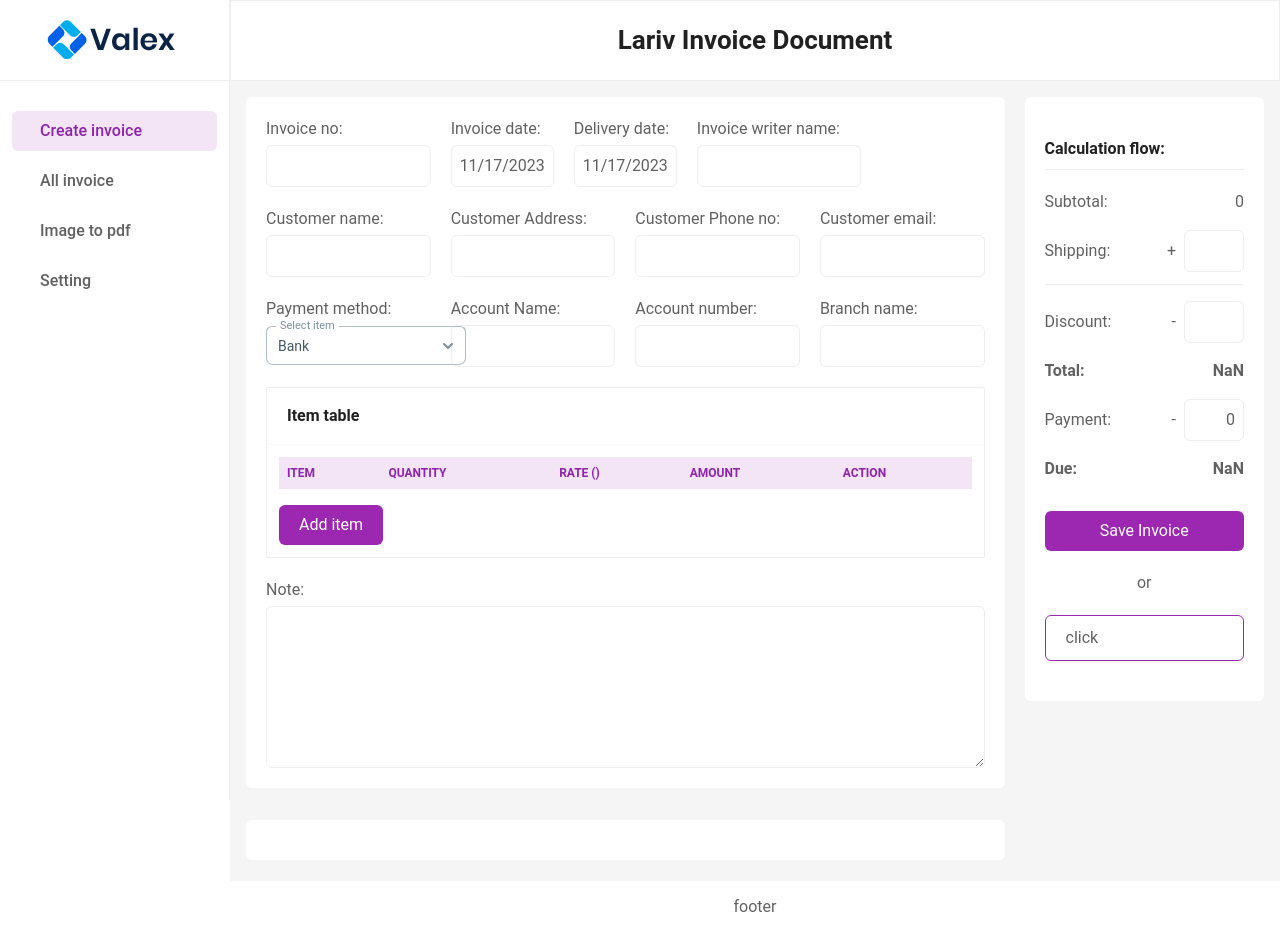
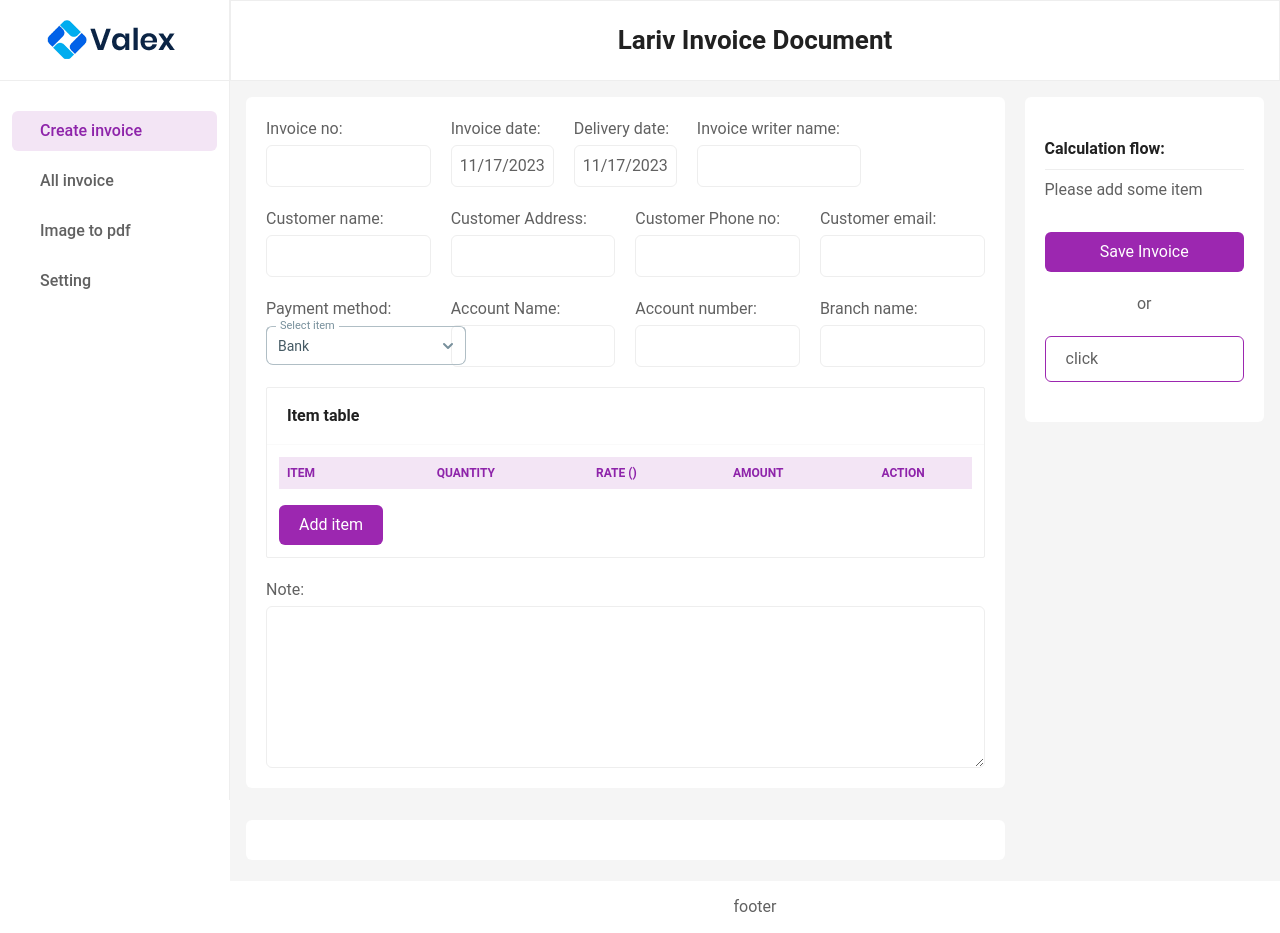
Before and after one commit to amitbd599/Sales-Management-System, a React (Create React App) app: page / in a window 1280 px wide. Built offline with nearby package versions, Linux system fonts and the light colour scheme; some icons are missing.

Commit message:
add template one pdf

```diff
--- a/src/components/HomeComponent.jsx
+++ b/src/components/HomeComponent.jsx
@@ -1,18 +1,17 @@
-import React, { useEffect, useRef, useState } from "react";
+import React, { useEffect, useState } from "react";
+import { FaMagnifyingGlass, FaPrint, FaRegTrashCan } from "react-icons/fa6";
+import DatePicker from "react-datepicker";
 import {
-  FaDownload,
-  FaMagnifyingGlass,
-  FaPrint,
-  FaRegTrashCan,
-} from "react-icons/fa6";
-import DatePicker from "react-datepicker";
-import { ErrorToast, IsEmpty, SuccessToast } from "../helper/helper";
+  ErrorToast,
+  IsEmpty,
+  SuccessToast,
+  fixNumber,
+  toNumber,
+} from "../helper/helper";
 import { useNavigate } from "react-router-dom";
-import TemplateOneView from "../childComponents/TemplateOneView";
 import { Option, Select } from "@material-tailwind/react";
-import jsPDF from "jspdf";
 import { Document, Page, pdfjs } from "react-pdf";
-import autoTable from "jspdf-autotable";
+import pdfScriptData from "../helper/pdf_script";
 pdfjs.GlobalWorkerOptions.workerSrc = `//unpkg.com/pdfjs-dist@${pdfjs.version}/build/pdf.worker.min.js`;
 
 const HomeComponent = () => {
@@ -33,7 +32,7 @@ const HomeComponent = () => {
   const [accountNumber, setAccountNumber] = useState("");
   const [branchName, setBranchName] = useState("");
   const [invoiceItems, setInvoiceItems] = useState([]);
-  const [payment, setPayment] = useState([]);
+  const [payment, setPayment] = useState(0);
   const [discount, setDiscount] = useState(getSetting?.discount);
   const [shipping, setShipping] = useState(getSetting?.shipping);
   const [numPages, setNumPages] = useState(null);
@@ -72,7 +71,8 @@ const HomeComponent = () => {
 
   const calculateTotal = () => {
     const subtotal = calculateSubtotal();
-    return subtotal + getSetting?.tax + getSetting?.vat + shipping - discount;
+    let taxCal = parseInt((subtotal * getSetting?.tax) / 100);
+    return subtotal + taxCal + getSetting?.vat + shipping - discount;
   };
   const calculateDue = () => {
     const total = calculateTotal();
@@ -86,9 +86,10 @@ const HomeComponent = () => {
     setInvoiceID(`${timestamp}${random}`);
   };
 
-  let tax = getSetting?.tax;
-  let vat = getSetting?.vat;
-  let selectedTemplate = getSetting?.selectedTemplate;
+  let tax = fixNumber(toNumber(getSetting?.tax));
+  let vat = fixNumber(toNumber(getSetting?.vat));
+  let selectedTemplate = fixNumber(toNumber(getSetting?.selectedTemplate));
+
   let subTotal = calculateSubtotal();
   let total = calculateTotal();
   let due = calculateDue();
@@ -103,6 +104,8 @@ const HomeComponent = () => {
     invoiceItems,
     subTotal,
     total,
+    due,
+    payment,
     discount,
     shipping,
     startDate,
@@ -112,6 +115,9 @@ const HomeComponent = () => {
     vat,
     selectedTemplate,
     paymentMethod,
+    accountName,
+    accountNumber,
+    branchName,
   };
 
   const saveInvoice = () => {
@@ -135,6 +141,7 @@ const HomeComponent = () => {
         subTotal,
         total,
         due,
+        payment,
         discount,
         shipping,
         startDate,
@@ -157,137 +164,7 @@ const HomeComponent = () => {
   };
 
   let createPdf = () => {
-    const pdf = new jsPDF("p", "mm", "a4");
-    pdf.setFont("inter", "normal");
-    // Logo
-    pdf.addImage("/image/shape/shape_1.png", "JPEG", 0, 0, 110, 0);
-    pdf.addImage(getSetting?.logo, "JPEG", 15, 10, 30, 0);
-    pdf.setFontSize(12);
-    pdf.text(`Id: ${invoiceID}`, 150, 15);
-    pdf.text(`Date: ${startDate.toISOString().slice(0, 10)}`, 150, 22);
-    pdf.text(
-      `Delivery date: ${deliveryDate.toISOString().slice(0, 10)}`,
-      150,
-      29
-    );
-
-    // Client info
-    pdf.text("Invoice to:", 15, 45);
-    pdf.setFont("inter", "bold");
-    pdf.setFontSize(16);
-    pdf.text(customerName, 15, 54);
-    pdf.setFont("inter", "normal");
-    pdf.setFontSize(10);
-    pdf.text(address, 15, 60);
-    pdf.text(`Phone: ${address}`, 15, 66);
-    pdf.text(`Email: ${email}`, 15, 72);
-    pdf.text(`Payment method: ${paymentMethod}`, 150, 45);
-    pdf.text(`Account no: ${accountNumber}`, 150, 54);
-    pdf.text(`Account name:  ${accountName}`, 150, 60);
-    pdf.text(`Branch name: ${branchName}`, 150, 66);
-    pdf.text(`Payment status: ${due > 0 ? "Due" : "Paid"}`, 150, 72);
-
-    // Table head
-
-    // pdf.rect(15, 84, 180, 10);
-    // pdf.text(`Sl`, 20, 90);
-    // pdf.text(`Item`, 30, 90);
-    // pdf.text(`Qty`, 140, 90);
-    // pdf.text(`Rate `, 160, 90);
-    // pdf.text(`Amount `, 178, 90);
-    // console.log(invoiceItems);
-
-    // let y = 100; // Y-coordinate for the items
-    // invoiceItems.forEach((item, index) => {
-    //   pdf.rect(15, y - 6, 180, 10);
-    //   pdf.text((index + 1).toString(), 20, y);
-    //   pdf.text(item?.item.toString(), 30, y);
-    //   pdf.text(item?.quantity.toString(), 140, y);
-    //   pdf.text(item?.rate.toString(), 160, y);
-    //   pdf.text((item?.quantity * item?.rate).toString(), 178, y);
-    //   y += 10;
-    // });
-
-    // // Subtotal
-    // pdf.rect(145, y - 6, 50, 10);
-    // pdf.text("Subtotal:", 150, y);
-    // pdf.text(subTotal.toString(), 178, y);
-    // // Tax
-    // pdf.rect(145, y + 4, 50, 10);
-    // pdf.text("Tax:", 150, y + 10);
-    // pdf.text(tax.toString(), 178, y + 10);
-    // // Vat
-    // pdf.rect(145, y + 14, 50, 10);
-    // pdf.text("Vat:", 150, y + 20);
-    // pdf.text(vat.toString(), 178, y + 20);
-    // // Vat
-    // pdf.rect(145, y + 24, 50, 10);
-    // pdf.text("Shipping:", 150, y + 30);
-    // pdf.text(shipping.toString(), 178, y + 30);
-    // // discount
-    // pdf.rect(145, y + 34, 50, 10);
-    // pdf.text("Discount:", 150, y + 40);
-    // pdf.text(discount.toString(), 178, y + 40);
-
-    autoTable(pdf, {
-      startY: 80,
-      headStyles: { europe: { halign: "center" }, fillColor: [250, 185, 7] }, // European countries centered
-      columnStyles: { europe: { halign: "center" } }, // European countries centered
-      body: invoiceItems,
-      columns: [
-        { header: "Item", dataKey: "item" },
-        { header: "Quantity", dataKey: "quantity" },
-        { header: "Rate", dataKey: "rate" },
-        { header: "Amount", dataKey: "amount" },
-      ],
-    });
-
-    autoTable(pdf, {
-      tableWidth: 120,
-      margin: { left: pdf.internal.pageSize.width - 134 },
-      headStyles: { europe: { halign: "right" }, fillColor: [250, 185, 7] }, // European countries centered
-      columnStyles: { europe: { halign: "center" } }, // European countries centered
-      body: [
-        {
-          Title: "Subtotal",
-          subTotal: `${subTotal.toString()}`,
-          Tax: `+ ${tax.toString()}`,
-          Vat: `${vat.toString()}`,
-          Shipping: `+ ${shipping.toString()}`,
-          Discount: `- ${discount.toString()}`,
-          Total: `= ${total.toString()}`,
-        },
-      ],
-      columns: [
-        { header: "Subtotal", dataKey: "subTotal" },
-        { header: "Tax", dataKey: "Tax" },
-        { header: "Vat", dataKey: "Vat" },
-        { header: "Shipping", dataKey: "Shipping" },
-        { header: "Discount", dataKey: "Discount" },
-        { header: "Total", dataKey: "Total" },
-      ],
-    });
-
-    // pdf.text(
-    //   "Additional text goes here",
-    //   15,
-    //   pdf.autoTable.previous.finalY + 10
-    // );
-
-    // Footer
-    pdf.setTextColor(0, 0, 0);
-    pdf.text(
-      "Thank you for your business!",
-      15,
-      pdf.internal.pageSize.height - 15
-    );
-
-    // Save the PDF
-    pdf.save("invoice.pdf");
-
-    // Convert the PDF to a data URL
-    const pdfDataUri = pdf.output("datauristring");
-    // Set the data URL in the state to trigger a re-render
+    let pdfDataUri = pdfScriptData.templateOne({ templateData, getSetting });
     setPdfDataUri(pdfDataUri);
   };
 
@@ -476,22 +353,22 @@ const HomeComponent = () => {
                                   </div>
                                 </th>
                                 <th className="p-2 ">
-                                  <div className="font-semibold text-left">
+                                  <div className="font-semibold text-center">
                                     Quantity
                                   </div>
                                 </th>
                                 <th className="p-2 ">
-                                  <div className="font-semibold text-left">
+                                  <div className="font-semibold text-center">
                                     Rate ({getSetting?.currency})
                                   </div>
                                 </th>
                                 <th className="p-2 ">
-                                  <div className="font-semibold text-left">
+                                  <div className="font-semibold text-center">
                                     Amount
                                   </div>
                                 </th>
                                 <th className="p-2 ">
-                                  <div className="font-semibold text-left">
+                                  <div className="font-semibold text-center">
                                     Action
                                   </div>
                                 </th>
@@ -525,13 +402,13 @@ const HomeComponent = () => {
                                         handleItemChange(
                                           index,
                                           "quantity",
-                                          parseInt(e.target.value, 10)
+                                          fixNumber(toNumber(e.target.value))
                                         )
                                       }
-                                      className="input_box w-full"
+                                      className="input_box w-full text-center"
                                     />
                                   </td>
-                                  <td className="py-2 pr-2 w-[100px]">
+                                  <td className="py-2 pr-2 w-[100px] ">
                                     <input
                                       type="number"
                                       value={item.rate}
@@ -540,18 +417,20 @@ const HomeComponent = () => {
                                         handleItemChange(
                                           index,
                                           "rate",
-                                          parseFloat(e.target.value)
+                                          fixNumber(toNumber(e.target.value))
                                         );
                                         handleItemChange(
                                           index,
                                           "amount",
-                                          parseFloat(item.quantity * item.rate)
+                                          fixNumber(
+                                            toNumber(item.quantity * item.rate)
+                                          )
                                         );
                                       }}
-                                      className="input_box w-full"
+                                      className="input_box w-full text-center"
                                     />
                                   </td>
-                                  <td className="py-2 pr-2 w-[100px]">
+                                  <td className="py-2 pr-2 w-[100px] text-center">
                                     <span>{item.quantity * item.rate}</span>
                                   </td>
                                   <td className="py-2 pr-2 w-[100px]">
@@ -602,6 +481,7 @@ const HomeComponent = () => {
                 <h2 className="font-semibold border-b border-gray-200 pb-2">
                   Calculation flow:
                 </h2>
+                {subTotal >= 1 ? (
                   <div className="mt-[20px] grid gap-[16px]">
                     <p className="flex justify-between">
                       Subtotal:{" "}
@@ -609,7 +489,7 @@ const HomeComponent = () => {
                     </p>
                     {getSetting?.tax !== 0 && (
                       <p className="flex justify-between">
-                      Tax: <span className="pl-3">+ {getSetting?.tax}</span>
+                        Tax: <span className="pl-3">+ {getSetting?.tax}%</span>
                       </p>
                     )}
                     {getSetting?.vat !== 0 && (
@@ -624,11 +504,11 @@ const HomeComponent = () => {
                         {" "}
                         +
                         <input
-                        className="input_box inline w-[60px] text-right ml-2"
-                        defaultValue={shipping}
+                          className="input_box inline w-[100px] text-right ml-2"
                           type="number"
+                          value={shipping}
                           onChange={(e) =>
-                          setShipping(parseFloat(e.target.value))
+                            setShipping(fixNumber(toNumber(e.target.value)))
                           }
                         />
                       </span>
@@ -639,36 +519,48 @@ const HomeComponent = () => {
                       <span>
                         -
                         <input
-                        className="input_box inline w-[60px] text-right ml-2"
-                        defaultValue={discount}
+                          className="input_box inline w-[100px] text-right ml-2"
                           type="number"
+                          value={discount}
                           onChange={(e) =>
-                          setDiscount(parseFloat(e.target.value))
+                            setDiscount(fixNumber(toNumber(e.target.value)))
                           }
                         />
                       </span>
                     </div>
 
                     <p className="font-semibold flex justify-between">
-                    Total: <span className="pl-8">{calculateTotal()}</span>
+                      Total:{" "}
+                      <span className="pl-8">
+                        {calculateTotal()} {getSetting?.currency}
+                      </span>
                     </p>
                     <div className=" flex gap-2 items-center justify-between ">
                       <p>Payment:</p>
                       <span>
                         -
                         <input
-                        className="input_box inline w-[60px] text-right ml-2"
-                        defaultValue={0}
+                          className="input_box inline w-[100px] text-right ml-2"
                           type="number"
-                        onChange={(e) => setPayment(parseFloat(e.target.value))}
+                          value={payment}
+                          onChange={(e) =>
+                            setPayment(fixNumber(toNumber(e.target.value)))
+                          }
                         />
                       </span>
                     </div>
 
                     <p className="font-semibold flex justify-between">
-                    Due: <span className="pl-8">{calculateDue()}</span>
+                      Due:{" "}
+                      <span className="pl-8">
+                        {calculateDue()} {getSetting?.currency}
+                      </span>
                     </p>
                   </div>
+                ) : (
+                  <p className="mt-2">Please add some item </p>
+                )}
+
                 <div>
                   <div className="w-full mt-[30px]">
                     <button
--- a/src/components/SettingComponent.jsx
+++ b/src/components/SettingComponent.jsx
@@ -216,7 +216,7 @@ const SettingComponent = () => {
                       }}
                     >
                       {currencyData.map((item, index) => (
-                        <Option key={index} value={item?.currency}>
+                        <Option key={index} value={item?.symbol}>
                           {item?.country} ({item?.currency} - {item?.symbol})
                         </Option>
                       ))}
--- a/src/helper/pdf_script.js
+++ b/src/helper/pdf_script.js
@@ -1,43 +1,73 @@
 import jsPDF from "jspdf";
+import autoTable from "jspdf-autotable";
 
 class pdfScript {
-  templateOne({ getSetting }) {
+  templateOne({ getSetting, templateData }) {
+    console.log(getSetting, templateData);
     const pdf = new jsPDF("p", "mm", "a4");
     pdf.setFont("inter", "normal");
     // Logo
-    pdf.addImage("/image/shape/shape_1.png", "JPEG", 0, 0, 110, 0);
-    pdf.addImage(getSetting?.logo, "JPEG", 15, 10, 30, 0);
+    // pdf.addImage("/image/shape/shape_1.png", "JPEG", 0, 0, 110, 0);
+    pdf.addImage(getSetting?.logo, "JPEG", 15, 6, 30, 0);
     pdf.setFontSize(12);
-    pdf.text(`Id: ${invoiceID}`, 150, 15);
-    pdf.text(`Date: ${startDate.toISOString().slice(0, 10)}`, 150, 22);
+    pdf.text(`Id: ${templateData?.invoiceID}`, 145, 15);
+    pdf.setFontSize(16);
+    pdf.text(`${getSetting?.company_name}`, 15, 26);
+    pdf.setFontSize(10);
+    pdf.text(`${getSetting?.company_address}`, 15, 32);
+    pdf.text(`${getSetting?.email}, ${getSetting?.mobile}`, 15, 38);
+    pdf.rect(15, 41, 80, 0.1);
     pdf.text(
-      `Delivery date: ${deliveryDate.toISOString().slice(0, 10)}`,
-      150,
-      29
+      `Date: ${templateData?.startDate.toISOString().slice(0, 10)}`,
+      145,
+      21
     );
+    pdf.text(
+      `Delivery date: ${templateData?.deliveryDate.toISOString().slice(0, 10)}`,
+      145,
+      27
+    );
+    pdf.text(`Invoice writer: ${templateData?.invoiceWriter}`, 145, 33);
 
     // Client info
-    pdf.text("Invoice to:", 15, 45);
+    pdf.text("Invoice to:", 15, 47);
     pdf.setFont("inter", "bold");
     pdf.setFontSize(16);
-    pdf.text(customerName, 15, 54);
+    pdf.text(templateData?.customerName, 15, 54);
     pdf.setFont("inter", "normal");
     pdf.setFontSize(10);
-    pdf.text(address, 15, 60);
-    pdf.text(`Phone: ${address}`, 15, 66);
-    pdf.text(`Email: ${email}`, 15, 72);
-    pdf.text(`Payment method: ${paymentMethod}`, 150, 45);
-    pdf.text(`Account no: ${accountNumber}`, 150, 54);
-    pdf.text(`Account name:  ${accountName}`, 150, 60);
-    pdf.text(`Branch name: ${branchName}`, 150, 66);
-    pdf.text(`Payment status: ${due > 0 ? "Due" : "Paid"}`, 150, 72);
+    pdf.text(templateData?.address, 15, 60);
+    pdf.text(`Phone: ${templateData?.phone}`, 15, 66);
+    pdf.text(`Email: ${templateData?.email}`, 15, 72);
+    pdf.setFontSize(14);
+    pdf.text(`Payment method: ${templateData?.paymentMethod}`, 145, 48);
+    pdf.setFontSize(10);
+    templateData?.paymentMethod === "Bank" &&
+      pdf.text(`Account no: ${templateData?.accountNumber}`, 145, 54);
+    templateData?.paymentMethod === "Bank" &&
+      pdf.text(`Account name:  ${templateData?.accountName}`, 145, 60);
+    templateData?.paymentMethod === "Bank" &&
+      pdf.text(`Branch name: ${templateData?.branchName}`, 145, 66);
+    pdf.setTextColor(255, 0, 0);
+    templateData?.paymentMethod === "Bank"
+      ? pdf.text(
+          `Payment status: ${templateData?.due > 0 ? "Due" : "Paid"}`,
+          145,
+          72
+        )
+      : pdf.text(
+          `Payment status: ${templateData?.due > 0 ? "Due" : "Paid"}`,
+          145,
+          54
+        );
+    pdf.setTextColor(0, 0, 0);
 
-    // Table head
+    // Table Item
     autoTable(pdf, {
       startY: 80,
-      headStyles: { europe: { halign: "center" }, fillColor: [250, 185, 7] }, // European countries centered
-      columnStyles: { europe: { halign: "center" } }, // European countries centered
-      body: invoiceItems,
+      headStyles: { halign: "left", fillColor: [250, 185, 7] },
+      columnStyles: { halign: "left" },
+      body: templateData?.invoiceItems,
       columns: [
         { header: "Item", dataKey: "item" },
         { header: "Quantity", dataKey: "quantity" },
@@ -45,21 +75,20 @@ class pdfScript {
         { header: "Amount", dataKey: "amount" },
       ],
     });
-
+    // Table Calculation
     autoTable(pdf, {
       tableWidth: 120,
       margin: { left: pdf.internal.pageSize.width - 134 },
-      headStyles: { europe: { halign: "right" }, fillColor: [250, 185, 7] }, // European countries centered
-      columnStyles: { europe: { halign: "center" } }, // European countries centered
+      headStyles: { halign: "left", fillColor: [250, 185, 7] },
+      columnStyles: { halign: "left" },
       body: [
         {
-          Title: "Subtotal",
-          subTotal: `${subTotal.toString()}`,
-          Tax: `+ ${tax.toString()}`,
-          Vat: `${vat.toString()}`,
-          Shipping: `+ ${shipping.toString()}`,
-          Discount: `- ${discount.toString()}`,
-          Total: `= ${total.toString()}`,
+          subTotal: `${templateData?.subTotal.toString()}`,
+          Tax: `+ ${templateData?.tax.toString()}`,
+          Vat: `${templateData?.vat.toString()}`,
+          Shipping: `+ ${templateData?.shipping.toString()}`,
+          Discount: `- ${templateData?.discount.toString()}`,
+          Total: `= ${templateData?.total.toString()}`,
         },
       ],
       columns: [
@@ -71,20 +100,43 @@ class pdfScript {
         { header: "Total", dataKey: "Total" },
       ],
     });
-
-    // pdf.text(
-    //   "Additional text goes here",
-    //   15,
-    //   pdf.autoTable.previous.finalY + 10
-    // );
+    // Table payment calculation
+    autoTable(pdf, {
+      tableWidth: 60,
+      margin: { left: pdf.internal.pageSize.width - 74, bottom: 40 },
+      headStyles: { europe: { halign: "right" }, fillColor: [250, 185, 7] },
+      columnStyles: { europe: { halign: "center" } },
+      body: [
+        {
+          Total: `${templateData?.total.toString()}`,
+          Payment: `- ${templateData?.payment.toString()}`,
+          Due: `${templateData?.due.toString()}`,
+        },
+      ],
+      columns: [
+        { header: "Total", dataKey: "Total" },
+        { header: "Payment", dataKey: "Payment" },
+        { header: "Due", dataKey: "Due" },
+      ],
+    });
 
     // Footer
     pdf.setTextColor(0, 0, 0);
-    pdf.text(
-      "Thank you for your business!",
-      15,
-      pdf.internal.pageSize.height - 15
-    );
+    pdf.setFontSize(14);
+    pdf.text("Authorized Signature", 150, pdf.internal.pageSize.height - 23);
+    pdf.setFontSize(10);
+    pdf.setDrawColor(0);
+    pdf.setFillColor(255, 0, 0);
+    pdf.rect(-10, pdf.internal.pageSize.height - 15, 400, 1, "F");
+    var splitTitle = pdf.splitTextToSize(getSetting?.footerText, 180);
+    pdf.text(splitTitle, 10, pdf.internal.pageSize.height - 7);
+
+    var note = pdf.splitTextToSize(`Note: ${templateData?.note}`, 120);
+    pdf.text(note, 10, pdf.internal.pageSize.height - 35);
+
+    // Demo Text
+    pdf.setFontSize(80);
+    pdf.text("Test Page", 80, 200, null, 50);
 
     // Save the PDF
     pdf.save("invoice.pdf");
@@ -92,7 +144,7 @@ class pdfScript {
     // Convert the PDF to a data URL
     const pdfDataUri = pdf.output("datauristring");
     // Set the data URL in the state to trigger a re-render
-    setPdfDataUri(pdfDataUri);
+    return pdfDataUri;
   }
 }
 
```
Lines whose indentation alone changed are shown as unchanged.
